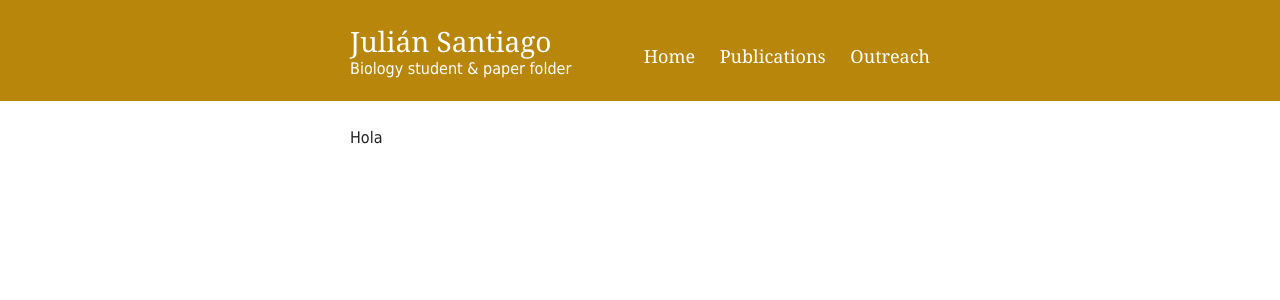
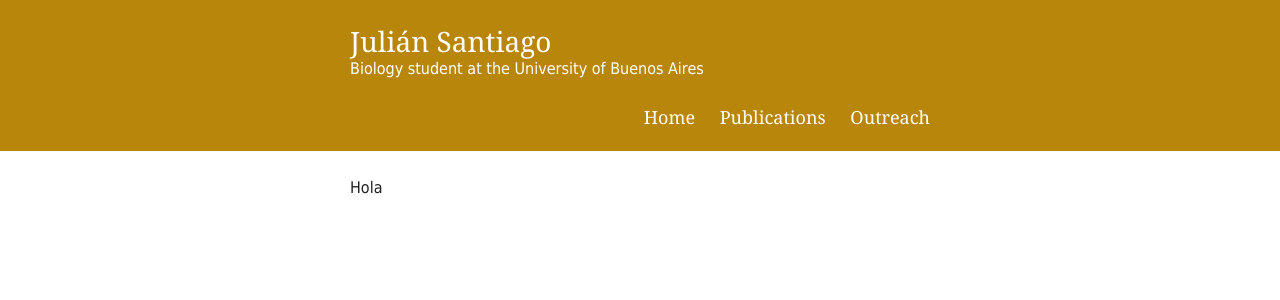
Before and after one commit to julian-santiago-bio/julian-santiago-bio.github.io, a Jekyll site: the page built from index.html, in a window 1280 px wide. Shown: the top 300 px of the page. Built offline with Jekyll 4.4.1, drawn with Linux system fonts in a browser that asks for light colours; some web fonts are replaced; the list of posts is cut into pages by our own code.

Commit message:
Update _config.yml

```diff
--- a/_config.yml
+++ b/_config.yml
@@ -9,7 +9,7 @@ name: Julián Santiago
 author: Julián Santiago
 
 # Short bio or description (displayed in the header)
-description: Biology student & paper folder
+description: Biology student at the University of Buenos Aires
 
 # URL of your avatar or profile pic (you could use your GitHub profile pic)
 avatar:
```
